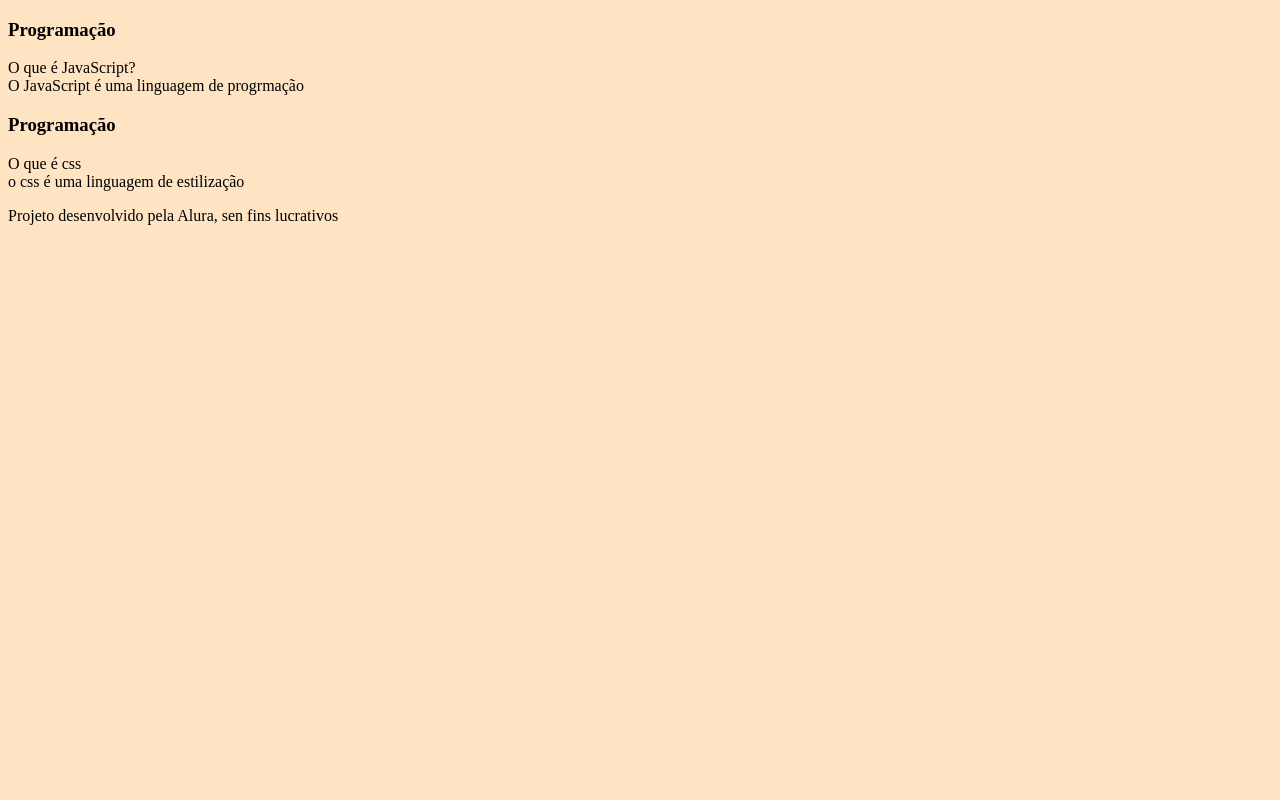
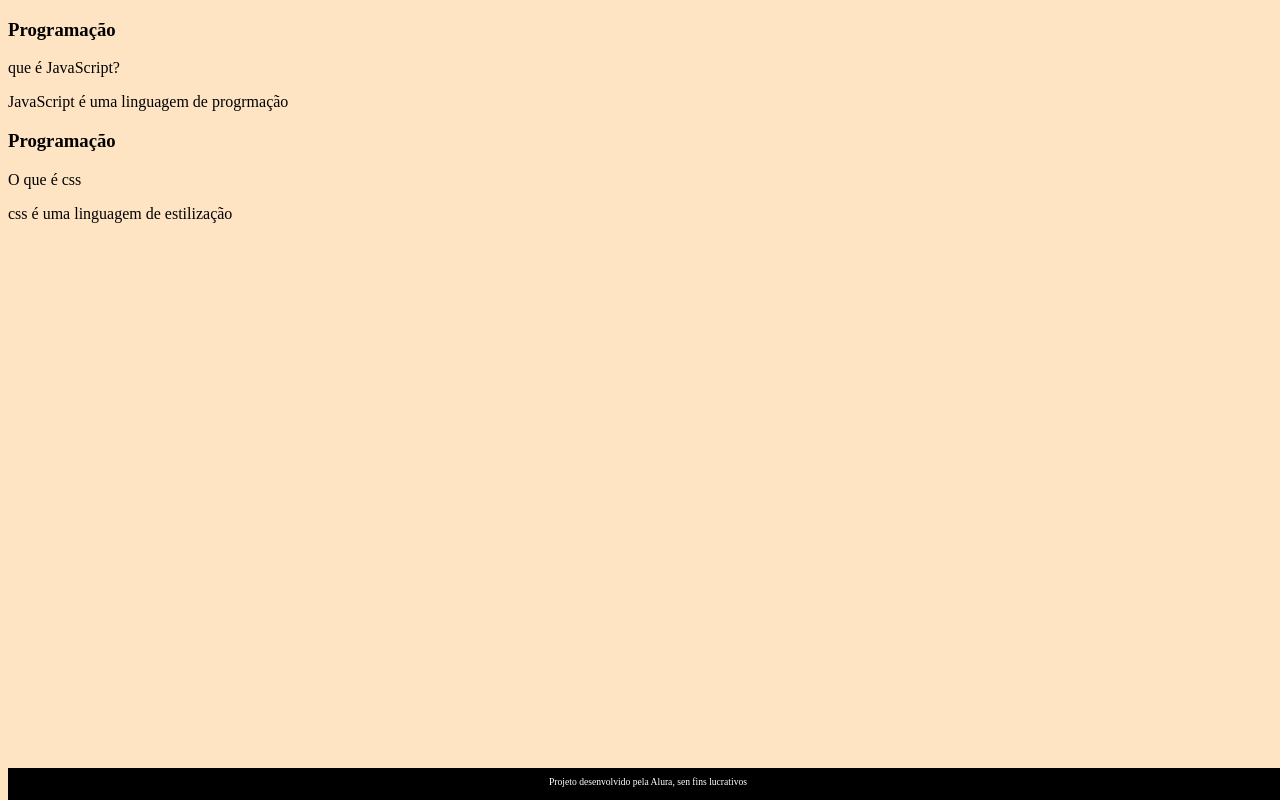
Before and after one commit to jessikagabi/flashcardscerto, a plain HTML site: page index.html in a window 1280 px wide. Drawn offline with Linux system fonts and the light colour scheme; files that its build step writes are made by us from their sources.

Commit message:
Add files via upload

```diff
--- /dev/null
+++ b/assets/style.css
@@ -0,0 +1,17 @@
+body {
+    background-color: bisque;
+    font-family: Bai Jamjuree;
+}
+footer{
+    background-color: black;
+    color: white;
+    position: fixed;
+    bottom: 0;
+    width: 100%;
+    height: 2rem;
+}
+footer p {
+    text-align:center;
+    font-size: 0.6rem;
+    margin-top: 0.5rem;
+}
--- a/index.html
+++ b/index.html
@@ -15,10 +15,10 @@
              <div class="cartao__conteudo">
                  <h3>Programação</h3>
                      <div class="cartao__conteudo__pergunta">
-                         O que é JavaScript?
+                         <p> que é JavaScript? </p>
                              </div>
                                  <div class="cartao__conteudo__resposta">
-                                     O JavaScript é uma linguagem de progrmação
+                                     <p> JavaScript é uma linguagem de progrmação </p>
                                   </div>
                                  </div>
                              </article>
@@ -29,7 +29,7 @@
              O que é css
          </div>
      <div class="cartao__conteudo__resposta">
-         o css é uma linguagem de estilização
+         <p>css é uma linguagem de estilização</p>
          </div>
          </div>
          </article>
```
